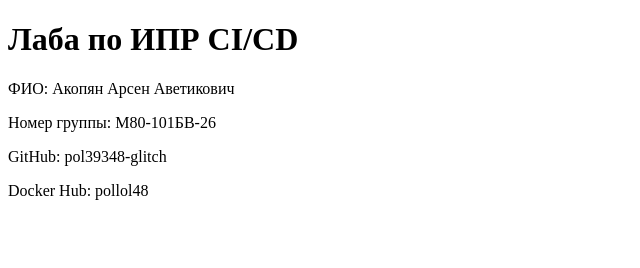
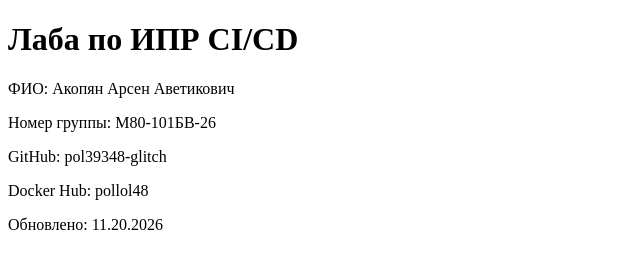
Before and after one commit to pol39348-glitch/pol39348-glitch--ci-cd-lab, a plain HTML site: page index.html in a window 1280 px wide. Shown: the whole page, without its empty margins (0-640 px from the left). Drawn offline with Linux system fonts and the light colour scheme.

Commit message:
Обновление

```diff
--- a/index.html
+++ b/index.html
@@ -10,5 +10,6 @@
 	  <p>Номер группы: М80-101БВ-26</p>
     <p>GitHub: pol39348-glitch</p>
     <p>Docker Hub: pollol48</p>
+    <p>Обновлено: 11.20.2026</p>
   </body>
 </html>
```
